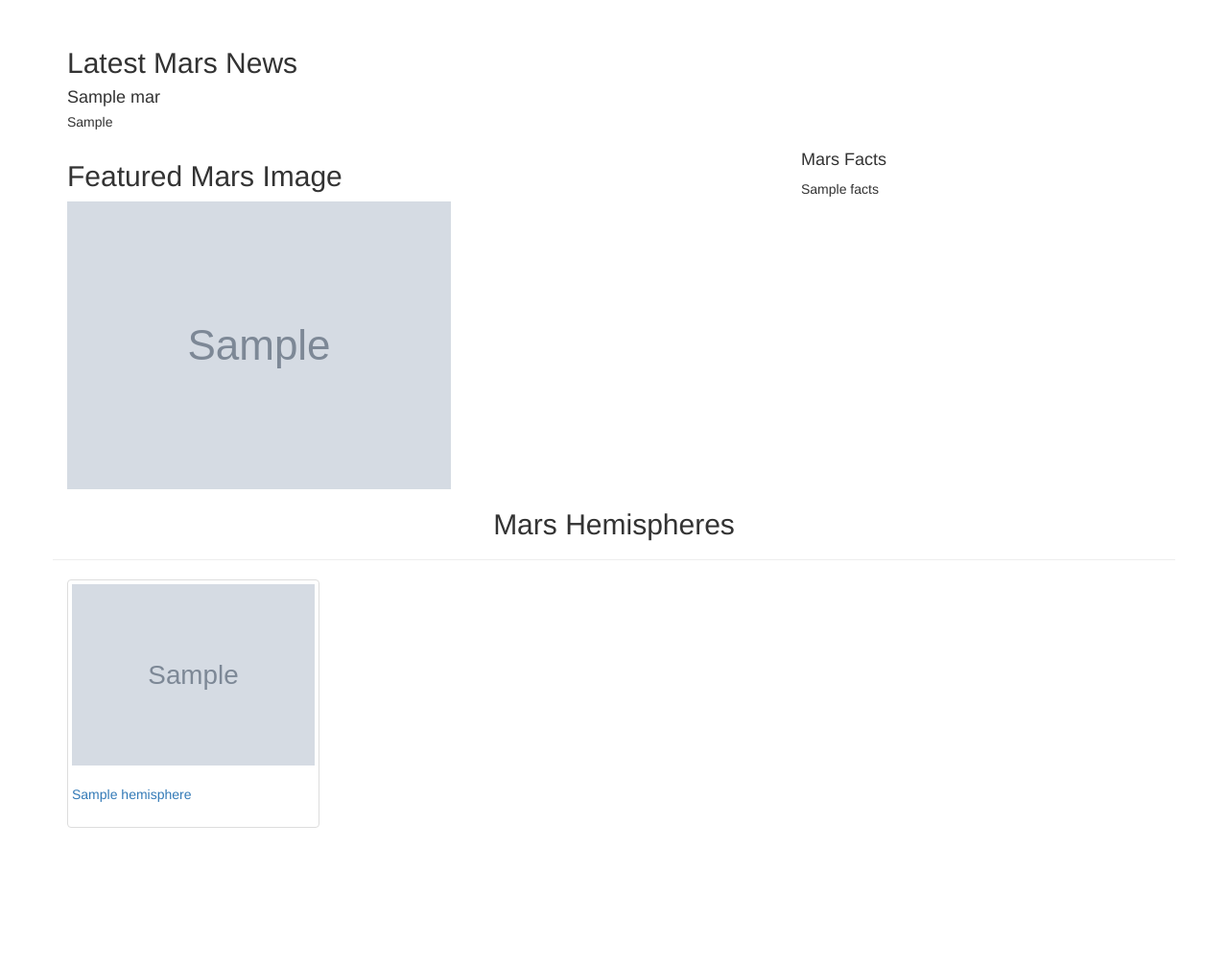
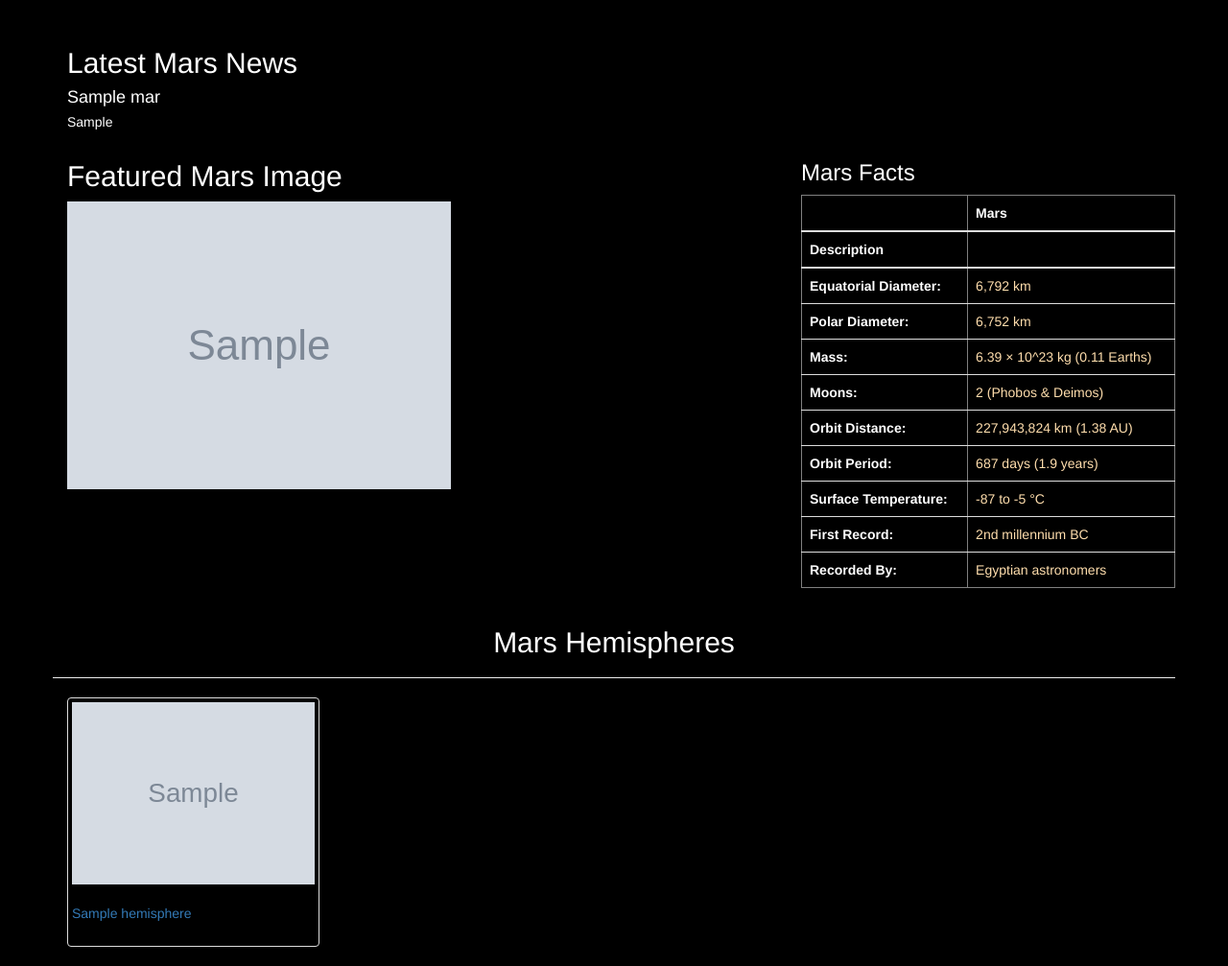
Before and after one commit to cedoula/Mission-to-Mars, a Flask app: page / in a window 1280 px wide. Shown: the part 255-1262 px from the top of the page at 96% size. Before the commit the page ends 1118 px from the top, so only its background shows below. Run offline with Flask 2, Linux system fonts and the light colour scheme; grey boxes marked "Sample" are stand-in pictures; a database or web service that is not in the repository returns one stand-in record (values such as "Sample title"); some libraries are stand-ins or nearby versions.

Commit message:
Updated index.html and README.

```diff
--- a/templates/index.html
+++ b/templates/index.html
@@ -6,7 +6,7 @@
     <title>Mission to Mars</title>
     <link rel="stylesheet" href="https://maxcdn.bootstrapcdn.com/bootstrap/3.3.7/css/bootstrap.min.css">
 </head>
-<body>
+<body style="background-color: black">
     <div class="container">
         <div class="jumbotron text-center"
          style="background-image: url('https://media2.govtech.com/images/940*548/surface+of+mars.jpg');
@@ -21,9 +21,9 @@
             <div class="col-md-12">
                 <div class="media">
                     <div class="media-body">
-                        <h2>Latest Mars News</h2>
-                        <h4 class="media-heading">{{mars.news_title}}</h4>
-                        <p>{{mars.news_paragraph}}</p>
+                        <h2 style="color: white">Latest Mars News</h2>
+                        <h4 class="media-heading" style="color: white">{{mars.news_title}}</h4>
+                        <p style="color: white">{{mars.news_paragraph}}</p>
                     </div>
                 </div>
             </div>
@@ -33,7 +33,7 @@
         <div class="row" id="mars-featured-image">
             <!-- Second level -->
             <div class="col-xs-12 col-sm-6 col-md-8">
-                <h2>Featured Mars Image</h2>
+                <h2 style="color: white">Featured Mars Image</h2>
                 <img src="{{mars.featured_image}}" class="img-responsive" alt="Responsive image">
             </div>
             <!-- Optional: clear the XS cols if their content doesn't match in height -->
@@ -41,9 +41,59 @@
             <!-- Mars Facts -->
             <div class="col-md-4">
                 <div class="row" id="mars-facts">
-                    <h4>Mars Facts</h4>
+                    <h3 style="color: white">Mars Facts</h3>
                         <div class="table-responsive">
-                            <table class="table bordeless">{{mars.facts | safe}}</table>
+                            <!--<table class="dataframe table bordeless" style="background-color: black; color: navajowhite;">{{mars.facts | safe}}</table>-->
+                            <table border="1" class="dataframe table">
+                                <thead>
+                                  <tr style="text-align: right;">
+                                    <th></th>
+                                    <th style="color: white;">Mars</th>
+                                  </tr>
+                                  <tr>
+                                    <th style="color: white;">Description</th>
+                                    <th></th>
+                                  </tr>
+                                </thead>
+                                <tbody>
+                                  <tr>
+                                    <th style="color: white;">Equatorial Diameter:</th>
+                                    <td style="color: navajowhite;">6,792 km</td>
+                                  </tr>
+                                  <tr>
+                                    <th style="color: white;">Polar Diameter:</th>
+                                    <td style="color: navajowhite;">6,752 km</td>
+                                  </tr>
+                                  <tr>
+                                    <th style="color: white;">Mass:</th>
+                                    <td style="color: navajowhite;">6.39 × 10^23 kg (0.11 Earths)</td>
+                                  </tr>
+                                  <tr>
+                                    <th style="color: white;">Moons:</th>
+                                    <td style="color: navajowhite;">2 (Phobos &amp; Deimos)</td>
+                                  </tr>
+                                  <tr>
+                                    <th style="color: white;">Orbit Distance:</th>
+                                    <td style="color: navajowhite;">227,943,824 km (1.38 AU)</td>
+                                  </tr>
+                                  <tr>
+                                    <th style="color: white;">Orbit Period:</th>
+                                    <td style="color: navajowhite;">687 days (1.9 years)</td>
+                                  </tr>
+                                  <tr>
+                                    <th style="color: white;">Surface Temperature:</th>
+                                    <td style="color: navajowhite;">-87 to -5 °C</td>
+                                  </tr>
+                                  <tr>
+                                    <th style="color: white;">First Record:</th>
+                                    <td style="color: navajowhite;">2nd millennium BC</td>
+                                  </tr>
+                                  <tr>
+                                    <th style="color: white;">Recorded By:</th>
+                                    <td style="color: navajowhite;">Egyptian astronomers</td>
+                                  </tr>
+                                </tbody>
+                              </table>
                         </div>
                 </div>
             </div>
@@ -53,15 +103,15 @@
             <!-- Subtitle -->
             <div class="col-md-12">
                 <div class="row" id="hemisphere_title">
-                    <h2 style="text-align:center;">Mars Hemispheres</h2>
+                    <h2 style="text-align:center; color: white;">Mars Hemispheres</h2>
                     <hr style="width:100%">
                 </div>
             </div>
             <!-- Hemisphere images -->
             {% for hemisphere in mars.hemisphere_image_info %}
-                <div class="col-xs-3 col-md-3">
+                <div class="col-xs-6 col-md-3">
                     <figure class="img-responsive">
-                        <div class = "thumbnail">
+                        <div class = "thumbnail" style="background-color: black;">
                             <a href = "{{hemisphere.img_url}}" target = "_blank">
                                 <div>
                                     <img src = "{{hemisphere.img_url}}" class="img-responsive" alt = "Responsive image" style = "width:100%">
```
Also changed, not shown: README.md.
